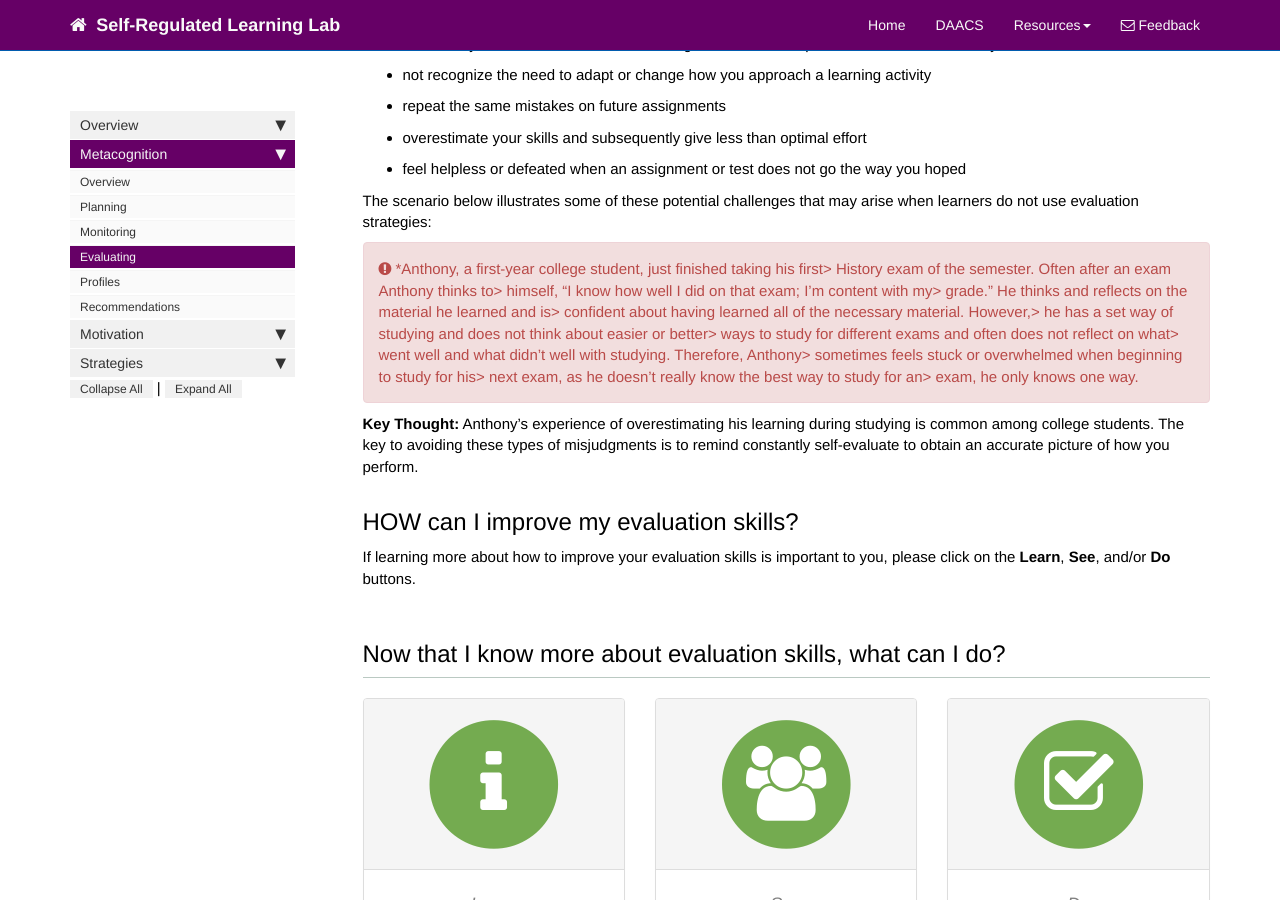
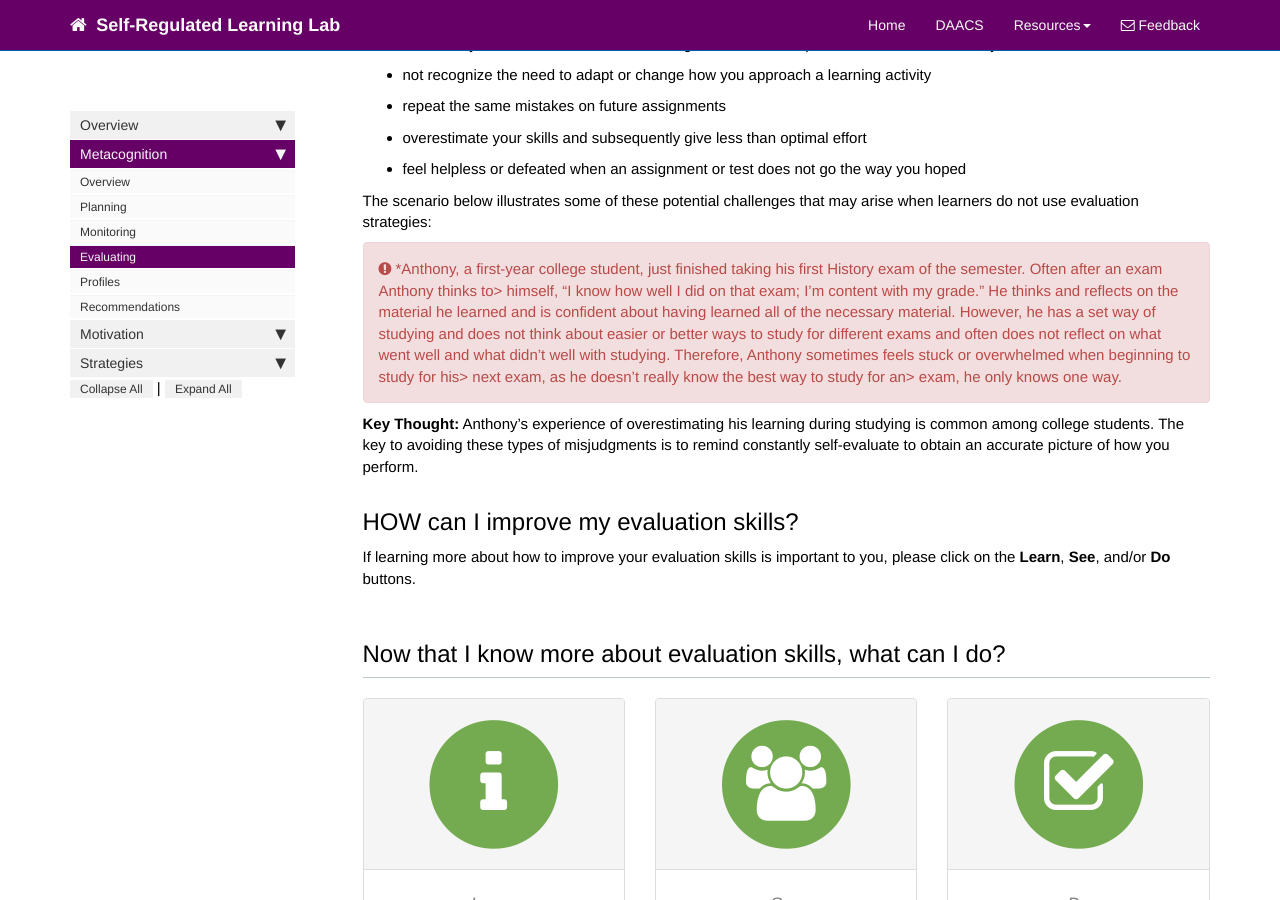
Before and after one commit to dfranklin02/SRL, a Jekyll site: the page built from docs/pages/metacognition/metacognition_evaluation.md, in a window 1280 px wide and 900 px high, scrolled down 1170 px. Built offline with Jekyll 4.4.1, drawn with Linux system fonts in a browser that asks for light colours; nearby versions of some CDN libraries; comment, search, counter and statistics services are not loaded.

Commit message:
Update metacognition_evaluation.md

```diff
--- a/docs/pages/metacognition/metacognition_evaluation.md
+++ b/docs/pages/metacognition/metacognition_evaluation.md
@@ -42,7 +42,7 @@ However, when you **do** **not** self-evaluate on a regular basis, some problems
 
 The scenario below illustrates some of these potential challenges that may arise when learners do not use evaluation strategies:
 
-<div markdown="span" class="alert alert-danger" role="alert"><i class="fa fa-exclamation-circle"></i> *Anthony, a first-year college student, just finished taking his first> History exam of the semester. Often after an exam Anthony thinks to> himself, “I know how well I did on that exam; I’m content with my> grade.” He thinks and reflects on the material he learned and is> confident about having learned all of the necessary material. However,> he has a set way of studying and does not think about easier or better> ways to study for different exams and often does not reflect on what> went well and what didn’t well with studying. Therefore, Anthony> sometimes feels stuck or overwhelmed when beginning to study for his> next exam, as he doesn’t really know the best way to study for an> exam, he only knows one way.
+<div markdown="span" class="alert alert-danger" role="alert"><i class="fa fa-exclamation-circle"></i> *Anthony, a first-year college student, just finished taking his first History exam of the semester. Often after an exam Anthony thinks to> himself, “I know how well I did on that exam; I’m content with my grade.” He thinks and reflects on the material he learned and is confident about having learned all of the necessary material. However, he has a set way of studying and does not think about easier or better ways to study for different exams and often does not reflect on what went well and what didn’t well with studying. Therefore, Anthony sometimes feels stuck or overwhelmed when beginning to study for his> next exam, as he doesn’t really know the best way to study for an> exam, he only knows one way.
 </div>
 
 **Key Thought:** Anthony's experience of overestimating his learning during studying is common among college students. The key to avoiding these types of misjudgments is to remind constantly self-evaluate to obtain an accurate picture of how you perform.
```
